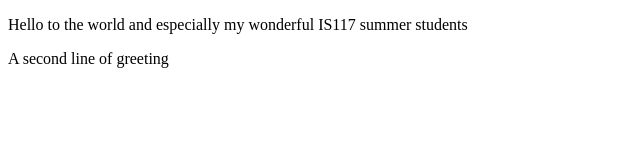
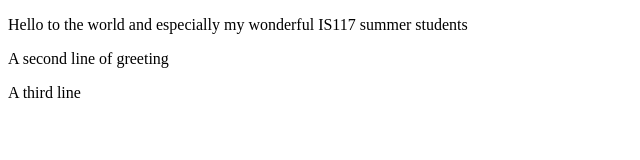
Before and after one commit to ahhendela/IS1172020SummerDemo, a plain HTML site: page index.html in a window 1280 px wide. Shown: the full height of the page, 0-640 px from the left. Drawn offline with Linux system fonts and the light colour scheme.

Commit message:
Commit A third greeting line

```diff
--- a/index.html
+++ b/index.html
@@ -7,5 +7,6 @@
 <body>
   <p>Hello to the world and especially my wonderful IS117 summer students</p>
   <p>A second line of greeting</p>
+<p>A third line</p>
 </body>
 </html>
```
